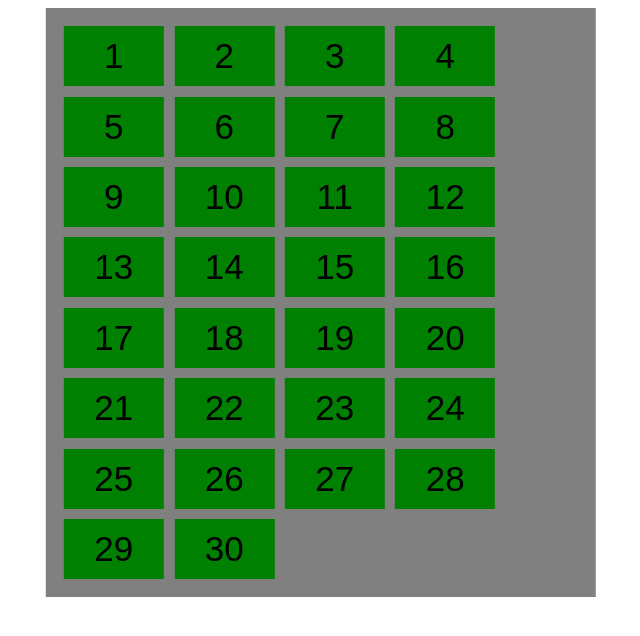
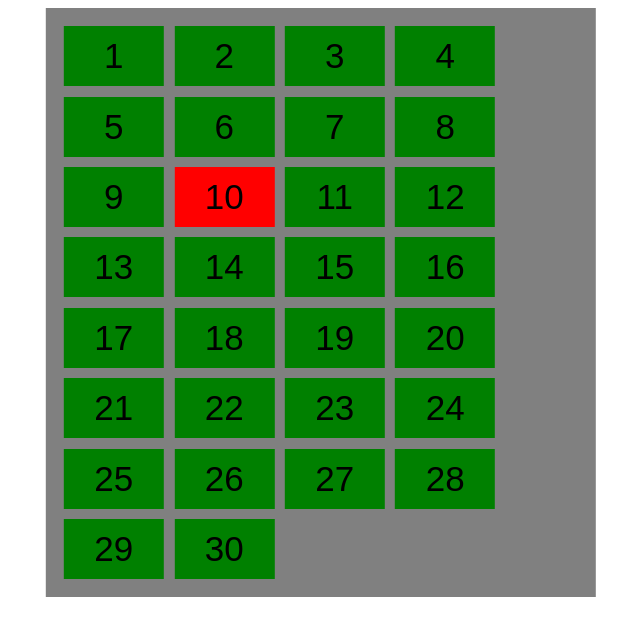
Before and after one commit to DylanoB04/B2W6L1---Meer-Buttons, a plain HTML site: page index2.html in a window 1280 px wide. Both pictures are taken after a click on the button "10". Shown: the whole page, without its empty margins (319-959 px from the left). Drawn offline with Linux system fonts and the light colour scheme.

Commit message:
commit 5/1/2021
opdracht B af, verder begonnen met opdracht C

```diff
--- a/CSS/style2.css
+++ b/CSS/style2.css
@@ -12,6 +12,5 @@ button {
     width: 100px;
     margin: 1%;
     font-size: 35px;
-    background-color: green;
     border: none;
 }
--- a/script2.js
+++ b/script2.js
@@ -1,17 +1,19 @@
 var div = document.getElementById('container');
 var btn;
 var i = 0;
-//Buttons
+var colors = ["green", "purple", "blue", "black"];
+
 for(i = 1; i < 31; i++) {
     buttonMaker();
+    btn.addEventListener("click", function() {
+        this.style.backgroundColor = "red";
+    });
 };
-function buttonMaker(btn) {
+
+function buttonMaker() {
     btn = document.createElement('BUTTON');
+    btn.style.backgroundColor = "#008000";
     btn.setAttribute("id", ("btn" + i))
     btn.innerHTML = i;
     div.appendChild(btn);
 };
-
-btn.addEventListener("click", function() {
-    btn.style.backgroundColor = "red";
-});
```
